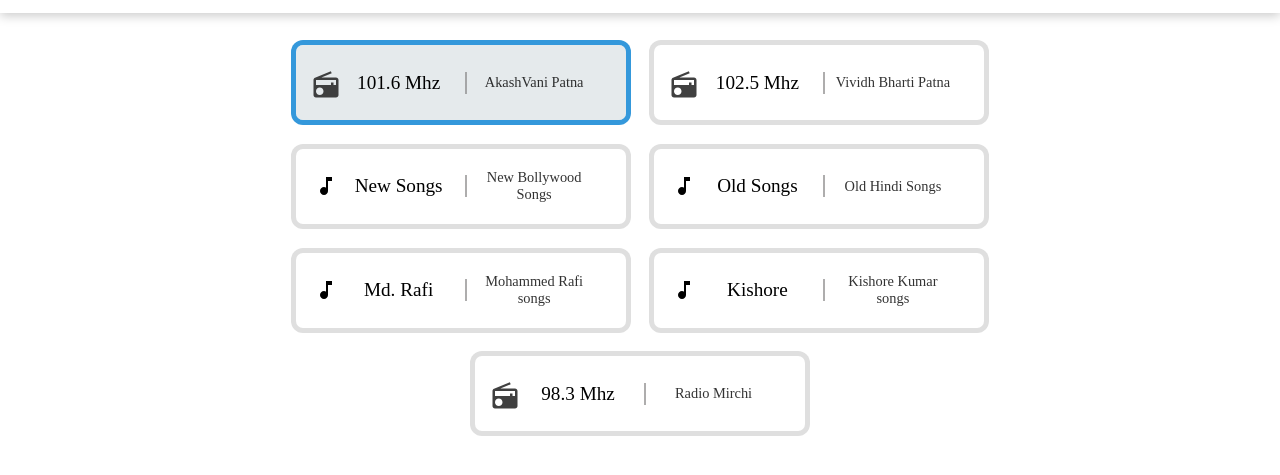
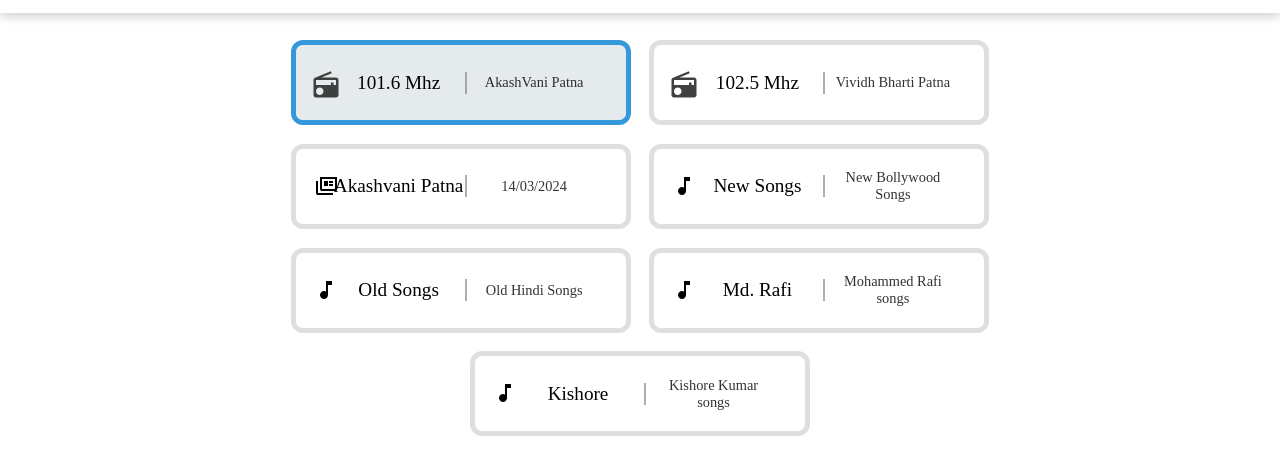
Before and after one commit to akashisgreat/radio, a plain HTML site: page index.html in a window 1280 px wide. Shown: the part 141-616 px from the top of the page. Drawn offline with Linux system fonts and the light colour scheme.

Commit message:
akashvani patna audio added

```diff
--- a/index.html
+++ b/index.html
@@ -61,10 +61,6 @@
             </label>
         </section>
     </header>
-
-
-
-
     <main>
         <div class="container">
             <label>
@@ -79,11 +75,26 @@
                 <span class="name">Vividh Bharti Patna</span>
                 <url data-url="https://air.pc.cdn.bitgravity.com/air/live/pbaudio251/chunklist.m3u8">
             </label>
+            <label class="news">
+                <input type="radio" name="station">
+                <span class="freq">Akashvani Patna</span>
+                <span id="akashvani_patna_date" class="name"></span>
+                <url id="akashvani_patna_url" data-url="">
+                    <script>
+                        const currentDate = new Date();
+                        month = currentDate.getMonth() + 1;
+                        month = month < 10 ? '0' + month : month;
+                        year = currentDate.getFullYear()
+                        akashvani_patna_date.textContent = new Date().toLocaleDateString('en-GB');
+                        akashvani_patna_url.setAttribute('data-url', `https://newsonair.gov.in/wp-content/uploads/${year}/${month}/Patna.mp3`);
+                    </script>
+            </label>
             <label class="song">
                 <input type="radio" name="station">
                 <span class="freq">New Songs</span>
                 <span class="name">New Bollywood Songs</span>
-                <url data-url="https://stream-141.zeno.fm/rqqps6cbe3quv?zs=6k4kfGQRQA6poc6xbmaNjA&rj-ttl=5&rj-tok=AAABccQyYG8AGJ3KW_903AafBw">
+                <url
+                    data-url="https://stream-141.zeno.fm/rqqps6cbe3quv?zs=6k4kfGQRQA6poc6xbmaNjA&rj-ttl=5&rj-tok=AAABccQyYG8AGJ3KW_903AafBw">
             </label>
             <label class="song">
                 <input type="radio" name="station">
@@ -102,13 +113,6 @@
                 <span class="freq">Kishore</span>
                 <span class="name">Kishore Kumar songs</span>
                 <url data-url="https://stream-156.zeno.fm/s9c3zek68a0uv?zs=2n3_bd2iRrmIN5-HuvzoXA">
-            </label>
-            <!--  -->
-            <label>
-                <input type="radio" name="station">
-                <span class="freq">98.3 Mhz</span>
-                <span class="name">Radio Mirchi</span>
-                <url data-url="https://playerservices.streamtheworld.com/api/livestream-redirect/PAT_HIN_ESTAAC.m3u8">
             </label>
         </div>
     </main>
@@ -176,7 +180,7 @@
             play_pause_btn.checked = false;
             loading.style.display = 'block'
             status.style.display = 'none'
-            console.log("loading...");
+            // console.log("loading...");
         })
 
         player_engine.addEventListener('loadeddata', () => {
@@ -185,7 +189,7 @@
             if (!player_engine.paused) {
                 play_pause_btn.checked = true;
                 status.style.display = 'block'
-                console.log("playing");
+                // console.log("playing");
             }
         });
 
@@ -205,7 +209,7 @@
             // loading.innerHTML = " [!]"
             status.style.display = 'none'
             loading.style.display = 'none'
-            showalert("error video");
+            // showalert("error video");
         });
 
         play_pause_btn.addEventListener('change', function () {
```
